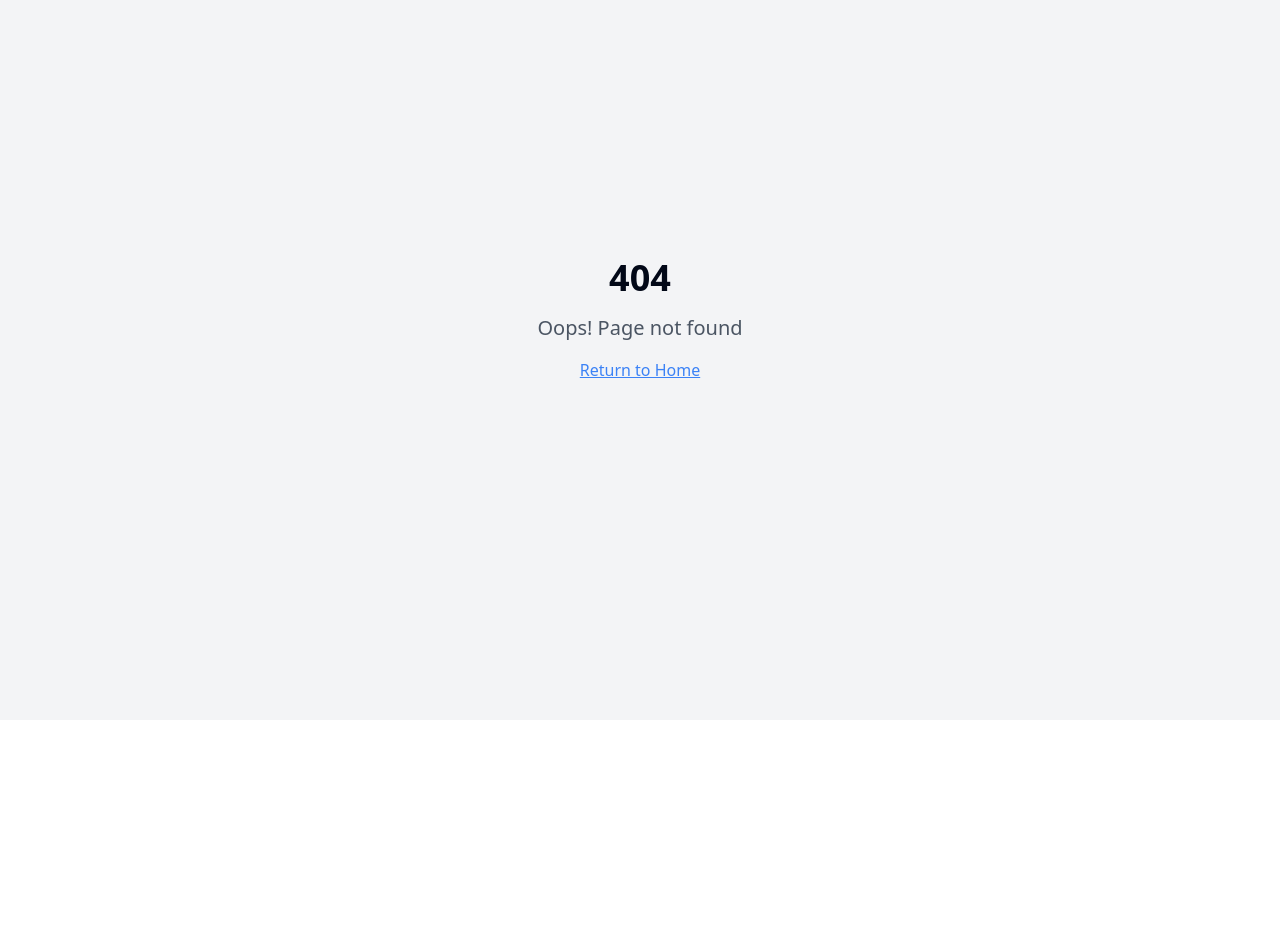
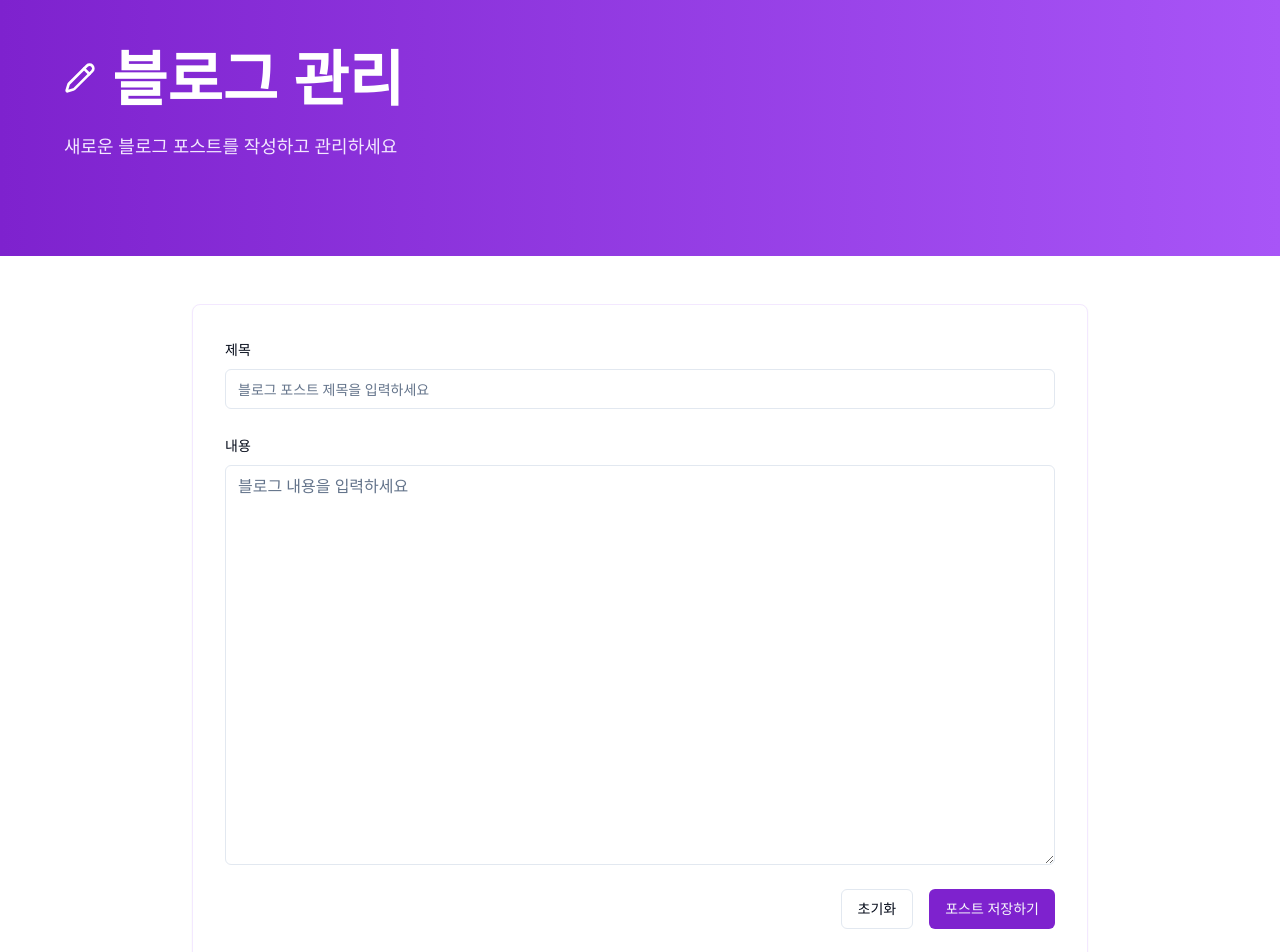
Before and after one commit to dotolinklab/dotos, a React (Vite) app: page /admin/blog in a window 1280 px wide. Before the commit this address had no page. Shown: the part 80-1032 px from the top of the page. Before the commit the page ends 800 px from the top, so only its background shows below. Built offline with nearby package versions, Linux system fonts and the light colour scheme.

Commit message:
feat: Add admin page for blog posts
Adds a new admin page with a form for creating blog posts.

```diff
--- a/src/App.tsx
+++ b/src/App.tsx
@@ -1,4 +1,3 @@
-
 import { Toaster } from "@/components/ui/toaster";
 import { Toaster as Sonner } from "@/components/ui/sonner";
 import { BrowserRouter, Routes, Route } from "react-router-dom";
@@ -9,6 +8,7 @@ import RentalSolution from "./pages/RentalSolution";
 import Learning from "./pages/Learning";
 import Contact from "./pages/Contact";
 import NotFound from "./pages/NotFound";
+import BlogAdmin from "./pages/BlogAdmin";
 import { QueryClient, QueryClientProvider } from "@tanstack/react-query";
 import { TooltipProvider } from "@radix-ui/react-tooltip";
 
@@ -27,6 +27,7 @@ const App = () => (
           <Route path="/rental" element={<RentalSolution />} />
           <Route path="/learning" element={<Learning />} />
           <Route path="/contact" element={<Contact />} />
+          <Route path="/admin/blog" element={<BlogAdmin />} />
           <Route path="*" element={<NotFound />} />
         </Routes>
       </BrowserRouter>
--- /dev/null
+++ b/src/pages/BlogAdmin.tsx
@@ -0,0 +1,87 @@
+
+import { useState } from 'react';
+import Navigation from '@/components/Navigation';
+import { Button } from '@/components/ui/button';
+import { Input } from '@/components/ui/input';
+import { Textarea } from '@/components/ui/textarea';
+import { Label } from '@/components/ui/label';
+import { Pencil } from 'lucide-react';
+import { toast } from 'sonner';
+
+const BlogAdmin = () => {
+  const [title, setTitle] = useState('');
+  const [content, setContent] = useState('');
+
+  const handleSubmit = (e: React.FormEvent) => {
+    e.preventDefault();
+    // Here we'll add the blog post submission logic later
+    toast.success('블로그 포스트가 저장되었습니다.');
+    setTitle('');
+    setContent('');
+  };
+
+  return (
+    <div className="min-h-screen bg-white">
+      <Navigation />
+      <section className="pt-32 pb-16 px-4 bg-gradient-to-r from-purple-700 to-purple-500 text-white">
+        <div className="max-w-6xl mx-auto">
+          <h1 className="text-4xl md:text-6xl font-bold mb-6 flex items-center gap-4">
+            <Pencil className="w-8 h-8" />
+            블로그 관리
+          </h1>
+          <p className="text-lg text-purple-100 max-w-2xl mb-8">
+            새로운 블로그 포스트를 작성하고 관리하세요
+          </p>
+        </div>
+      </section>
+
+      <section className="py-12 px-4">
+        <div className="max-w-4xl mx-auto">
+          <div className="bg-white rounded-lg shadow-sm p-8 border border-purple-100">
+            <form onSubmit={handleSubmit} className="space-y-6">
+              <div className="space-y-2">
+                <Label htmlFor="title">제목</Label>
+                <Input
+                  id="title"
+                  value={title}
+                  onChange={(e) => setTitle(e.target.value)}
+                  placeholder="블로그 포스트 제목을 입력하세요"
+                  className="text-lg"
+                />
+              </div>
+
+              <div className="space-y-2">
+                <Label htmlFor="content">내용</Label>
+                <Textarea
+                  id="content"
+                  value={content}
+                  onChange={(e) => setContent(e.target.value)}
+                  placeholder="블로그 내용을 입력하세요"
+                  className="min-h-[400px] text-base"
+                />
+              </div>
+
+              <div className="flex justify-end gap-4">
+                <Button
+                  type="button"
+                  variant="outline"
+                  onClick={() => {
+                    setTitle('');
+                    setContent('');
+                  }}
+                >
+                  초기화
+                </Button>
+                <Button type="submit" className="bg-purple-700 hover:bg-purple-800">
+                  포스트 저장하기
+                </Button>
+              </div>
+            </form>
+          </div>
+        </div>
+      </section>
+    </div>
+  );
+};
+
+export default BlogAdmin;
```
